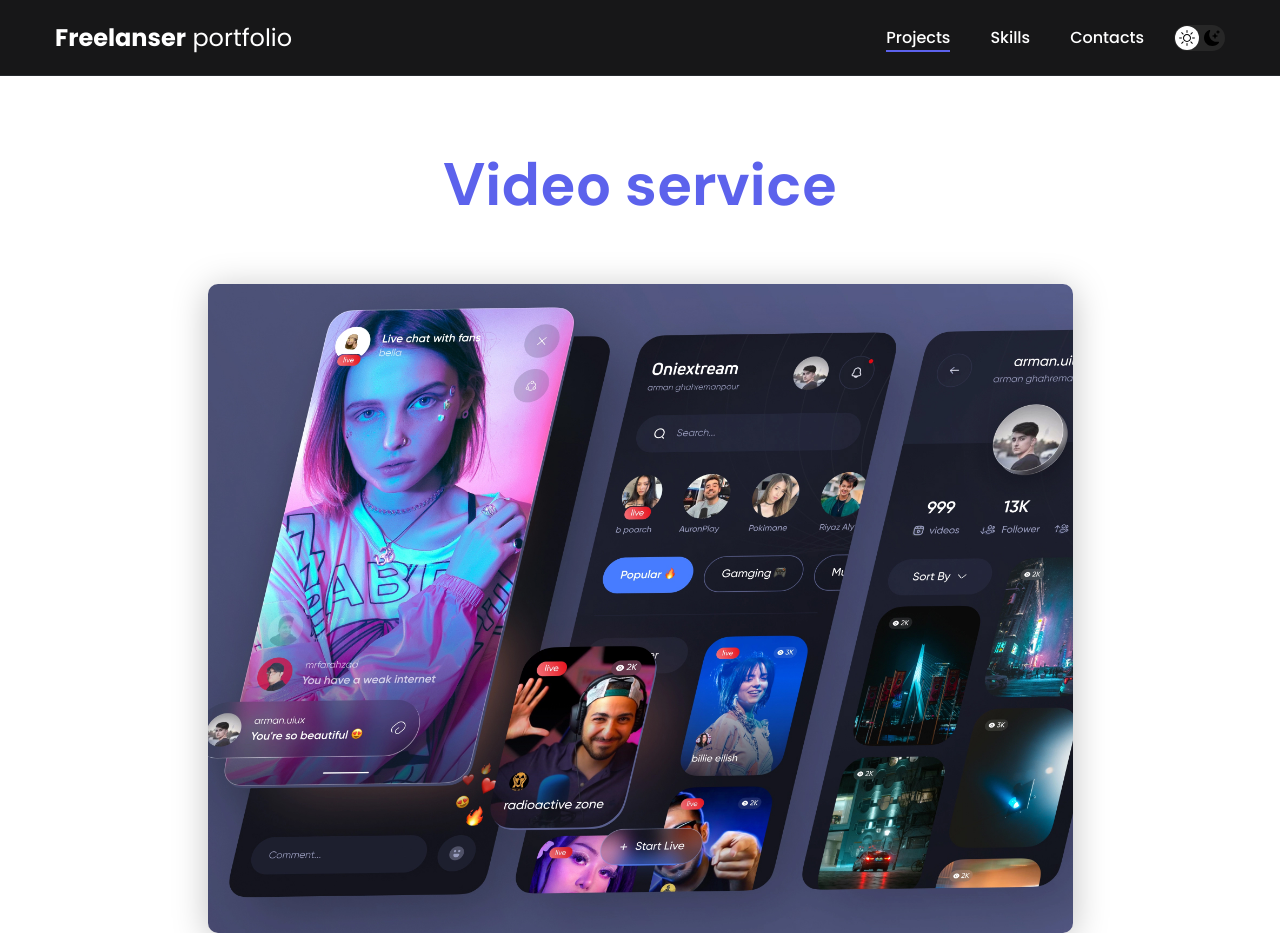
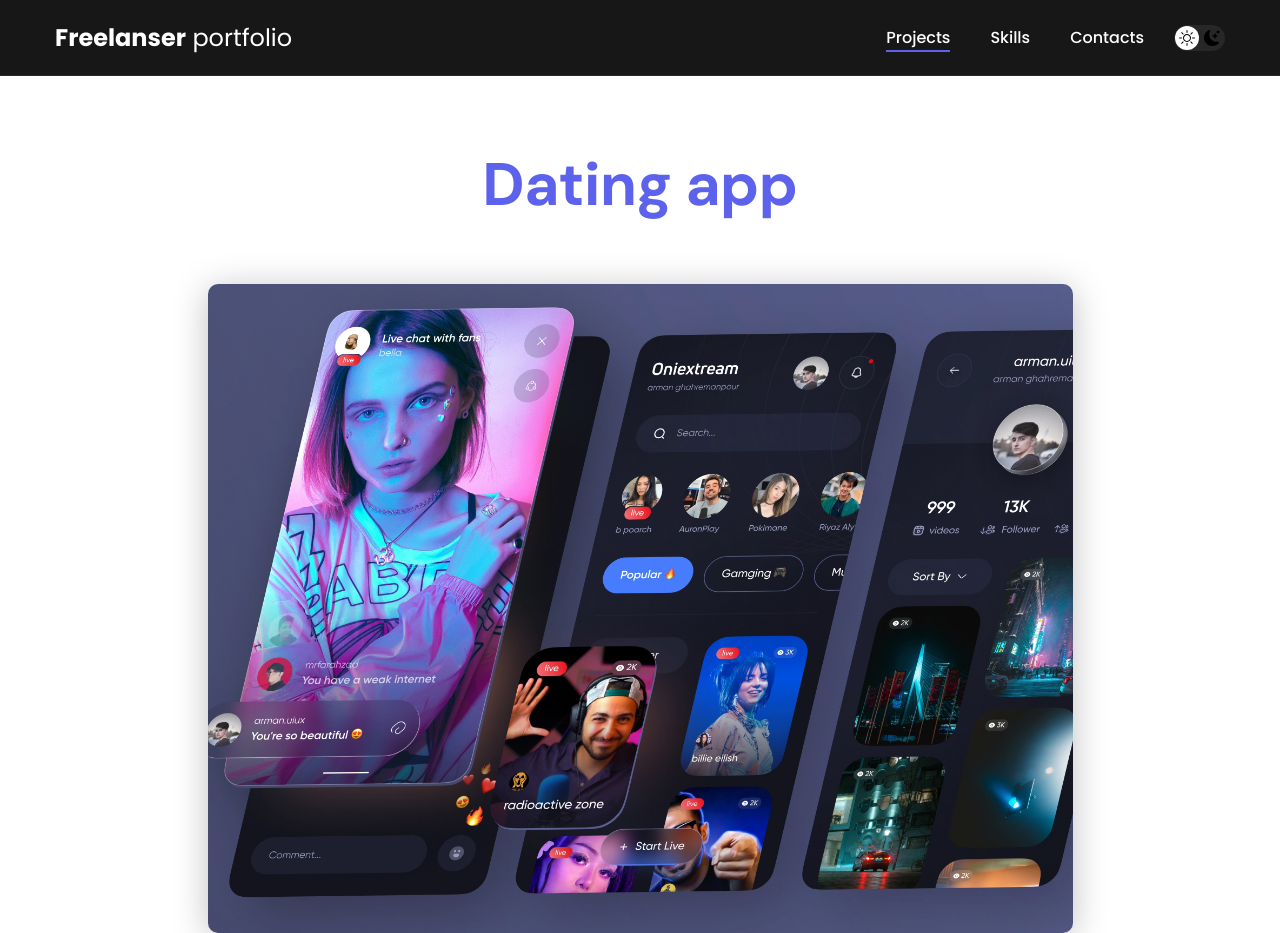
Before and after one commit to Imam4ik/free-anceportfolio, a plain HTML site: page project-page_4.html in a window 1280 px wide. Shown: the top 933 px of the page. Drawn offline with Linux system fonts and the light colour scheme.

Commit message:
project-page_4.html

```diff
--- a/project-page_4.html
+++ b/project-page_4.html
@@ -33,7 +33,7 @@
             <div class="project-details">
 
 
-                <h1 class="title-1">Video service</h1>
+                <h1 class="title-1">Dating app</h1>
 
                 <img src="./img/projects/04-big.jpg" alt="" class="project-details__cover">
 
```
